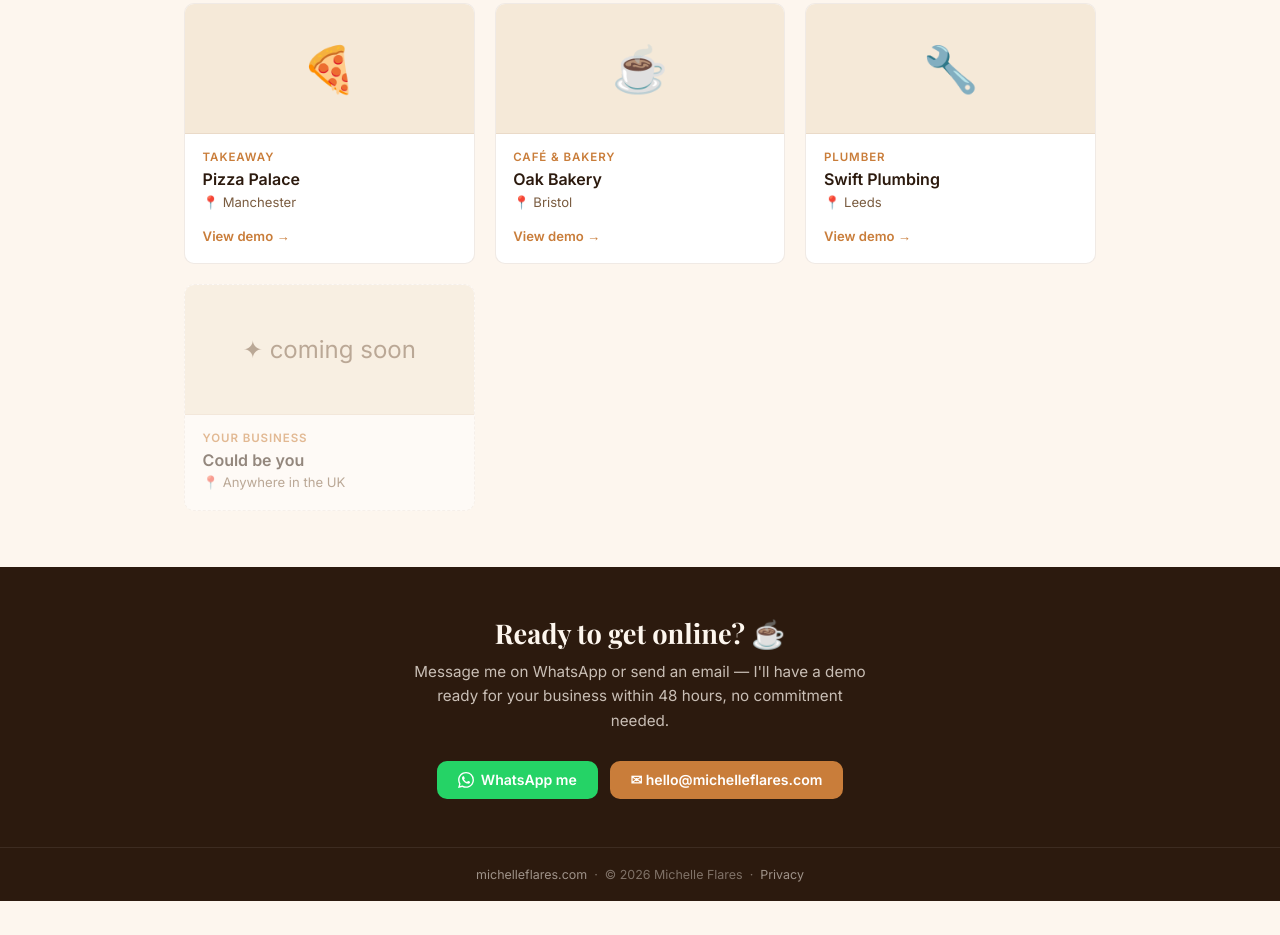
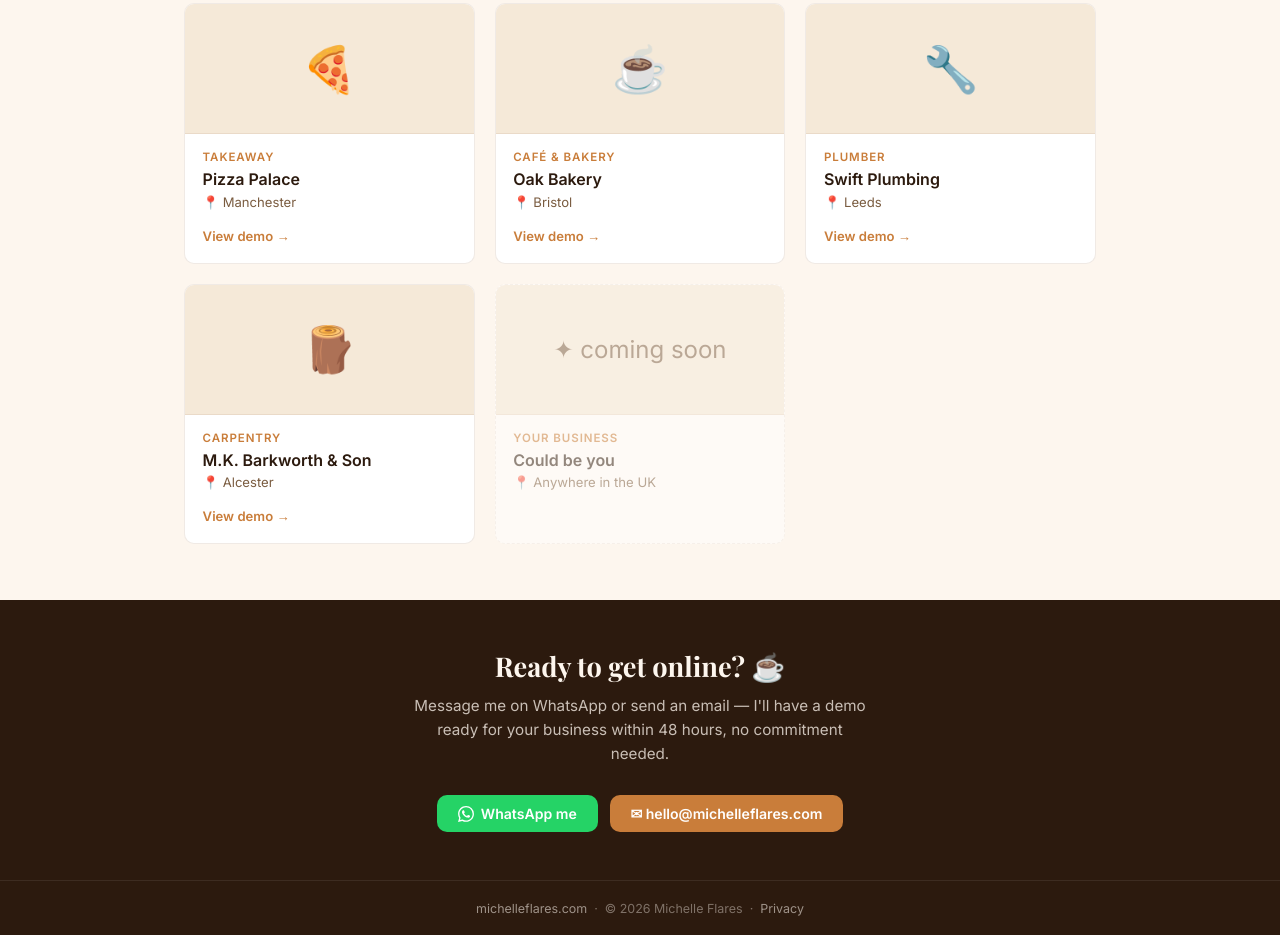
Before and after one commit to ViperMoore/demo.michelleflares.com, a plain HTML site: page index.html in a window 1280 px wide. Shown: the part 1011-1946 px from the top of the page. Before the commit the page ends 1912 px from the top, so only its background shows below. Drawn offline with nearby package versions, Linux system fonts and the light colour scheme; a web font is replaced by a local one.

Commit message:
Add files via upload

```diff
--- a/index.html
+++ b/index.html
@@ -459,7 +459,17 @@
         </div>
       </a>
 
-      <!-- PLACEHOLDER — remove once you have 4+ real demos -->
+      <a class="demo-card" href="./barkworth-carpentry/">
+        <div class="card-thumb">🪵</div>
+        <div class="card-body">
+          <span class="card-tag">Carpentry</span>
+          <span class="card-name">M.K. Barkworth &amp; Son</span>
+          <span class="card-location">📍 Alcester</span>
+          <span class="card-link">View demo →</span>
+        </div>
+      </a>
+
+      <!-- PLACEHOLDER — remove once you have 5+ real demos -->
       <div class="demo-card placeholder">
         <div class="card-thumb">✦ coming soon</div>
         <div class="card-body">
```
